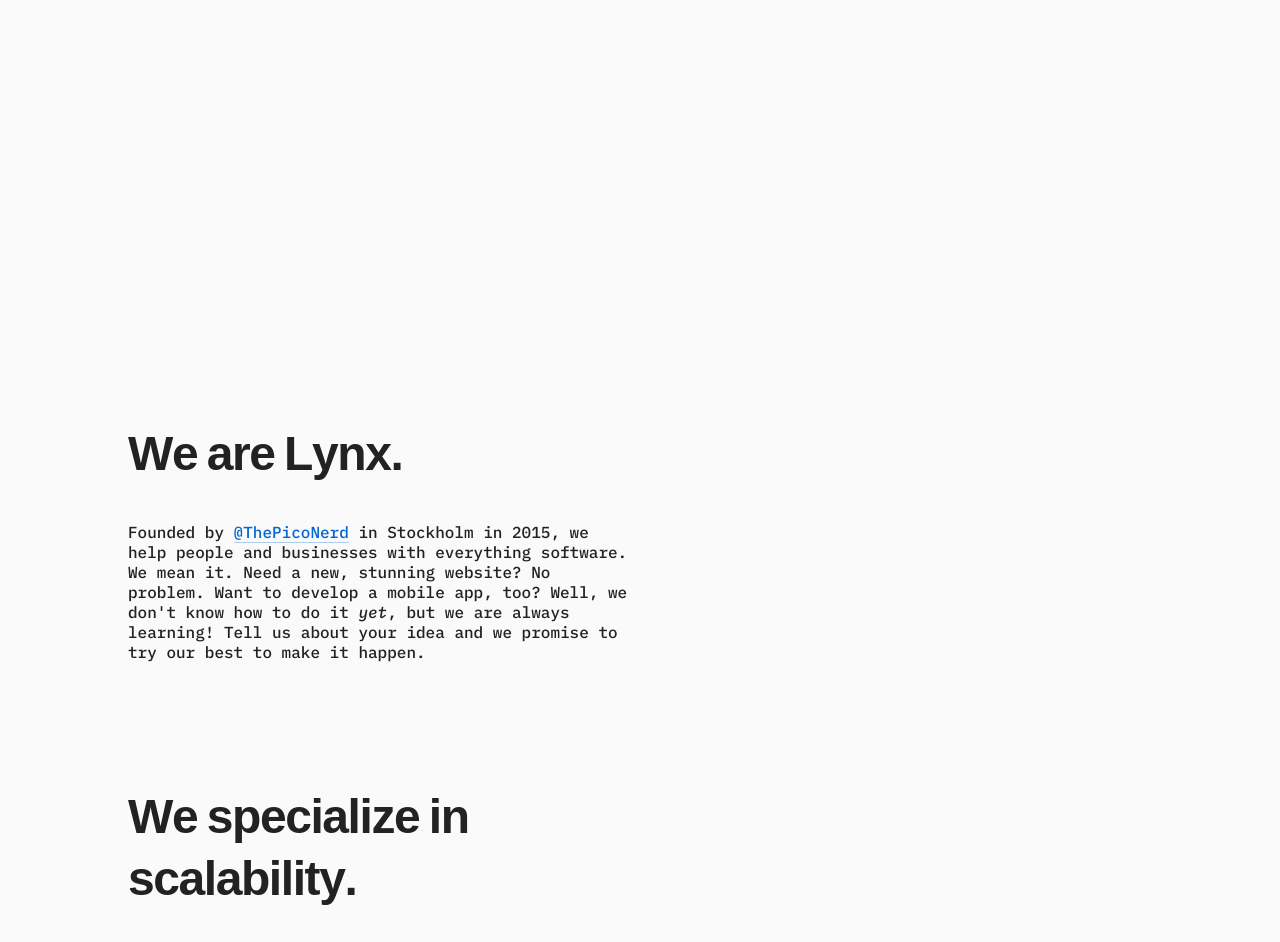
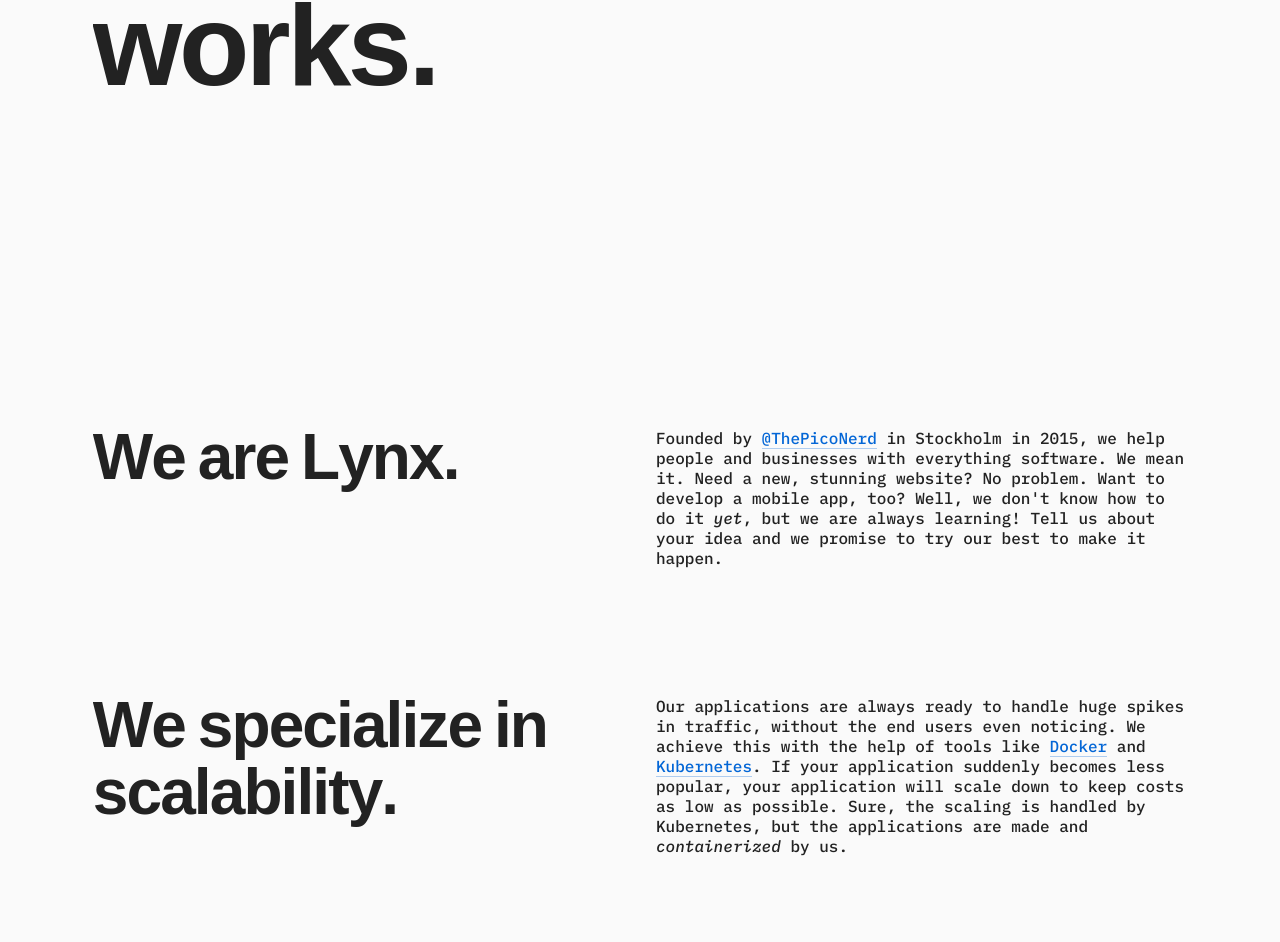
Before and after one commit to ThePicoNerd/LynxLanding, a Gatsby site: page / in a window 1280 px wide. Shown: the part 436-1378 px from the top of the page. Built offline with nearby package versions, Linux system fonts and the light colour scheme; Gatsby itself is replaced by a stand-in of ours; a web font is replaced by a local one.

Commit message:
Add very big page title :)

```diff
--- a/src/components/AnimatedTitle.js
+++ b/src/components/AnimatedTitle.js
@@ -22,7 +22,7 @@ export default class AnimatedTitle extends React.Component {
   };
 
   render() {
-    let words = this.props.text.split(" ");
+    let words = this.props.children.split(" ");
     let offset = 0;
     let delay = this.props.delay || 20;
 
@@ -32,7 +32,7 @@ export default class AnimatedTitle extends React.Component {
         onExit={this.onExitViewport}
       >
         <h1
-          className={`animated-title ${this.state.visible ? "is-inview" : ""}`}
+          className={`animated-title ${this.props.className} ${this.state.visible ? "is-inview" : ""}`}
         >
           {words.map((word, i) => {
             let letters = word.split("");
--- /dev/null
+++ b/src/components/GridCol.js
@@ -0,0 +1,11 @@
+import React from "react";
+
+export default class GridCol extends React.Component {
+  render() {
+    return (
+      <div className={"col " + this.props.className}>
+        {this.props.children}
+      </div>
+    );
+  }
+}
--- a/src/components/Section.js
+++ b/src/components/Section.js
@@ -27,7 +27,7 @@ export default class Section extends React.Component {
         onEnter={this.onEnterViewport}
         onExit={this.onExitViewport}
       >
-        <div className={`section ${this.state.visible ? "is-inview" : ""}`}>
+        <div className={`${this.props.className} section ${this.state.visible ? "is-inview" : ""}`}>
           <div className="container">{this.props.children}</div>
         </div>
       </ScrollTrigger>
--- a/src/components/TextSection.js
+++ b/src/components/TextSection.js
@@ -1,13 +1,14 @@
 import React from "react";
 import AnimatedTitle from "./AnimatedTitle";
+import GridCol from "./GridCol";
 
 export default class TextSection extends React.Component {
   render() {
     return (
-      <div className={this.props.className}>
-        <AnimatedTitle text={this.props.title}></AnimatedTitle>
+      <GridCol className={this.props.className}>
+        <AnimatedTitle>{this.props.title}</AnimatedTitle>
         {this.props.children}
-      </div>
+      </GridCol>
     );
   }
 }
--- a/src/pages/index.js
+++ b/src/pages/index.js
@@ -5,6 +5,8 @@ import TextSection from "../components/TextSection";
 import GridList from "../components/GridList";
 import Section from "../components/Section";
 import { Helmet } from "react-helmet";
+import GridCol from "../components/GridCol";
+import AnimatedTitle from "../components/AnimatedTitle";
 
 export default () => (
   <ParallaxProvider>
@@ -36,15 +38,16 @@ export default () => (
       <meta name="msapplication-TileColor" content="#da532c"></meta>
       <meta name="theme-color" content="#ffffff"></meta>
     </Helmet>
-    <div className="section center full-height">
-      <div>
-        <h1>
-          We make software that <b>works</b>.
-        </h1>
-      </div>
-    </div>
+    <Section className="full-height">
+      <GridCol className="sm12 lg6">
+        <AnimatedTitle className="title--big">We make software that works.</AnimatedTitle>
+      </GridCol>
+    </Section>
     <Section>
-      <TextSection className="sm12 md6" title={"We are Lynx."}>
+      <GridCol className="sm12 md6">
+        <AnimatedTitle>We are Lynx.</AnimatedTitle>
+      </GridCol>
+      <GridCol className="sm12 md6">
         <p>
           Founded by <a href="https://github.com/ThePicoNerd">@ThePicoNerd</a>{" "}
           in Stockholm in 2015, we help people and businesses with everything
@@ -53,10 +56,13 @@ export default () => (
           <i>yet</i>, but we are always learning! Tell us about your idea and we
           promise to try our best to make it happen.
         </p>
-      </TextSection>
+      </GridCol>
     </Section>
     <Section>
-      <TextSection className="sm12 md6" title="We specialize in scalability.">
+      <GridCol className="sm12 md6">
+        <AnimatedTitle>We specialize in scalability.</AnimatedTitle>
+      </GridCol>
+      <GridCol className="sm12 md6">
         <p>
           Our applications are always ready to handle huge spikes in traffic,
           without the end users even noticing. We achieve this with the help of
@@ -67,7 +73,7 @@ export default () => (
           Kubernetes, but the applications are made and <i>containerized</i> by
           us.
         </p>
-      </TextSection>
+      </GridCol>
     </Section>
     <Section>
       <TextSection className="sm12 md6" title="This is our toolbox.">
@@ -124,27 +130,27 @@ export default () => (
             type="text"
             name="name"
             placeholder="Name"
-            class="sm12 md6"
+            className="sm12 md6"
             required
           />
           <input
             type="email"
             name="email"
             placeholder="Email"
-            class="sm12 md6"
+            className="sm12 md6"
             required
           />
           <textarea
             name="description"
             placeholder="Tell us about your idea!"
-            class="sm12"
+            className="sm12"
             required
           ></textarea>
           <input type="submit" value="Send" />
         </form>
       </div>
     </Section>
-    <div class="footer">
+    <div className="footer">
       <p>© 2019 Lynx</p>
     </div>
   </ParallaxProvider>
--- a/src/styles/index.scss
+++ b/src/styles/index.scss
@@ -71,11 +71,18 @@ h1 b {
 }
 
 .container {
-  max-width: 1024px;
   margin: 0 auto;
   display: grid;
   grid-template-columns: repeat(12, 1fr);
   grid-gap: 24px;
+
+  @include sm {
+    max-width: 90%;
+  }
+
+  @include md {
+    grid-gap: 32px;
+  }
 
   > div {
     h1 {
@@ -83,6 +90,18 @@ h1 b {
 
       &:not(:last-child) {
         margin-bottom: 48px;
+      }
+
+      @include sm {
+        font-size: 5vw;
+      }
+
+      &.title--big {
+        font-size: 96px;
+
+        @include rwd(1066.66666667) {
+          font-size: 9vw;
+        }
       }
     }
 
@@ -214,14 +233,14 @@ form {
   .word {
     display: inline-block;
     overflow: hidden;
-    margin: -0.2em 0.2em -0.2em 0;
+    margin: -0.3em 0.2em -0.2em 0;
   }
 
   span.letter {
     transition: transform 0.3s cubic-bezier(0.16, 0.62, 0.34, 0.92);
     transform: translateY(100%);
     display: inline-block;
-    line-height: 1.5;
+    line-height: 1.2;
   }
 
   &.is-inview span.letter {
```
